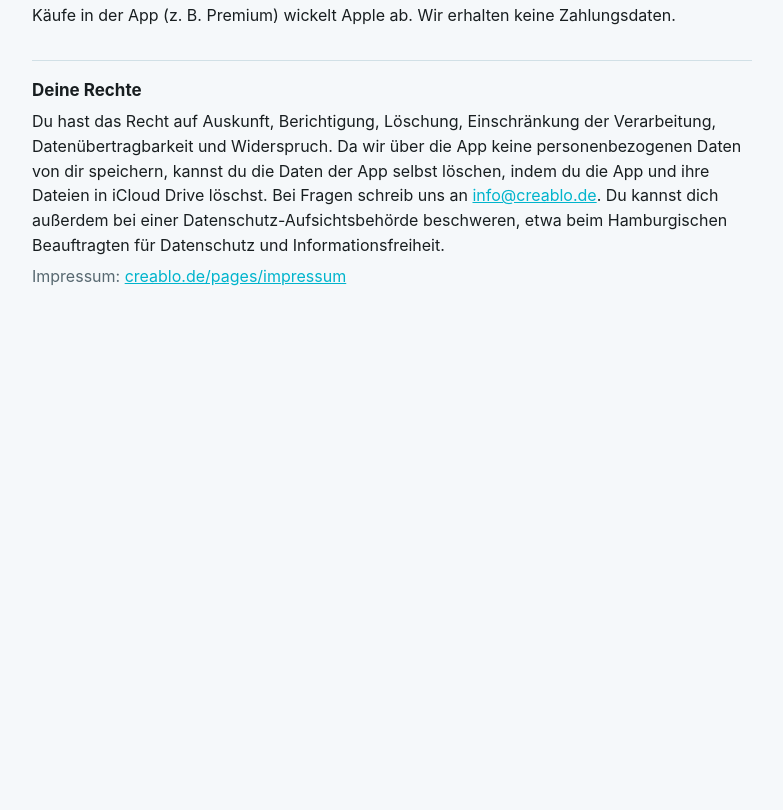
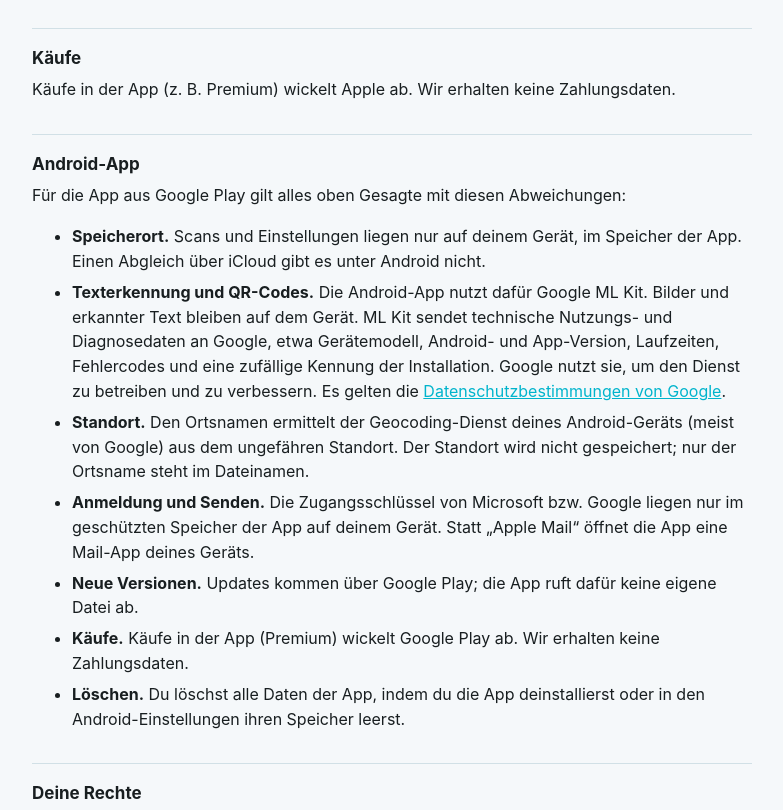
Before and after one commit to HansePansen/HansePansen.github.io, a plain HTML site: page superscanner/datenschutz.html in a window 1280 px wide. Shown: the part 1628-2438 px from the top of the page, without its empty margins (248-1031 px from the left). Before the commit the page ends 1987 px from the top, so only its background shows below. Drawn offline with Linux system fonts and the light colour scheme.

Commit message:
Superscanner: Datenschutzerklärung um die Android-App ergänzt
Co-Authored-By: Claude Opus 5.5 <noreply@anthropic.com>

```diff
--- a/superscanner/datenschutz.html
+++ b/superscanner/datenschutz.html
@@ -19,7 +19,7 @@
 <body>
 <main>
 <h1>Datenschutzerklärung zur App „CR Superscanner“</h1>
-<p class="muted">Stand: Oktober 2026</p>
+<p class="muted">Stand: November 2026 · gilt für die App für iPhone, iPad und Mac sowie für Android (Abweichungen unter „Android-App“)</p>
 
 <h2>Verantwortlich</h2>
 <p>CREABLO GmbH, Rennbahnstraße 2, 22111 Hamburg, Deutschland<br>
@@ -27,7 +27,7 @@ Telefon +49 40 2549 9104 · <a href="mailto:info@creablo.de">info@creablo.de</a>
 Vertreten durch Hannes Kutzke</p>
 
 <h2>Das Wichtigste vorweg</h2>
-<p>Die App braucht kein Konto bei uns. Deine Scans und Einstellungen bleiben auf deinen Geräten und in deinem eigenen iCloud. Die CREABLO GmbH erhält davon nichts. Die App enthält keine Werbung, keine Analyse- oder Tracking-Werkzeuge und gibt keine Daten an Dritte weiter, außer an die Dienste, die du selbst nutzt (unten beschrieben).</p>
+<p>Die App braucht kein Konto bei uns. Deine Scans und Einstellungen bleiben auf deinen Geräten und in deinem eigenen iCloud. Die CREABLO GmbH erhält davon nichts. Die App enthält keine Werbung, keine Analyse- oder Tracking-Werkzeuge und gibt keine Daten an Dritte weiter, außer an die Dienste, die du selbst nutzt (unten beschrieben). Bei der Android-App sendet die Texterkennung von Google zusätzlich technische Diagnosedaten an Google (siehe „Android-App“).</p>
 
 <h2>Scans und Einstellungen</h2>
 <p>Scans speichert die App als PDF auf deinem Gerät und – wenn iCloud Drive eingeschaltet ist – in deinem iCloud Drive, damit sie auf deinen Geräten mit derselben Apple-ID gleich sind. Einstellungen (Anzeigename, Vorlagen, Freischaltung, die ID der App) liegen ebenfalls auf dem Gerät und in deinem iCloud. Anbieter von iCloud ist Apple; es gilt die <a href="https://www.apple.com/de/legal/privacy/">Datenschutzrichtlinie von Apple</a>. Wir haben keinen Zugriff auf dein iCloud.</p>
@@ -48,6 +48,18 @@ Vertreten durch Hannes Kutzke</p>
 <h2>Käufe</h2>
 <p>Käufe in der App (z. B. Premium) wickelt Apple ab. Wir erhalten keine Zahlungsdaten.</p>
 
+<h2>Android-App</h2>
+<p>Für die App aus Google Play gilt alles oben Gesagte mit diesen Abweichungen:</p>
+<ul>
+<li><strong>Speicherort.</strong> Scans und Einstellungen liegen nur auf deinem Gerät, im Speicher der App. Einen Abgleich über iCloud gibt es unter Android nicht.</li>
+<li><strong>Texterkennung und QR-Codes.</strong> Die Android-App nutzt dafür Google ML Kit. Bilder und erkannter Text bleiben auf dem Gerät. ML Kit sendet technische Nutzungs- und Diagnosedaten an Google, etwa Gerätemodell, Android- und App-Version, Laufzeiten, Fehlercodes und eine zufällige Kennung der Installation. Google nutzt sie, um den Dienst zu betreiben und zu verbessern. Es gelten die <a href="https://policies.google.com/privacy?hl=de">Datenschutzbestimmungen von Google</a>.</li>
+<li><strong>Standort.</strong> Den Ortsnamen ermittelt der Geocoding-Dienst deines Android-Geräts (meist von Google) aus dem ungefähren Standort. Der Standort wird nicht gespeichert; nur der Ortsname steht im Dateinamen.</li>
+<li><strong>Anmeldung und Senden.</strong> Die Zugangsschlüssel von Microsoft bzw. Google liegen nur im geschützten Speicher der App auf deinem Gerät. Statt „Apple Mail“ öffnet die App eine Mail-App deines Geräts.</li>
+<li><strong>Neue Versionen.</strong> Updates kommen über Google Play; die App ruft dafür keine eigene Datei ab.</li>
+<li><strong>Käufe.</strong> Käufe in der App (Premium) wickelt Google Play ab. Wir erhalten keine Zahlungsdaten.</li>
+<li><strong>Löschen.</strong> Du löschst alle Daten der App, indem du die App deinstallierst oder in den Android-Einstellungen ihren Speicher leerst.</li>
+</ul>
+
 <h2>Deine Rechte</h2>
 <p>Du hast das Recht auf Auskunft, Berichtigung, Löschung, Einschränkung der Verarbeitung, Datenübertragbarkeit und Widerspruch. Da wir über die App keine personenbezogenen Daten von dir speichern, kannst du die Daten der App selbst löschen, indem du die App und ihre Dateien in iCloud Drive löschst. Bei Fragen schreib uns an <a href="mailto:info@creablo.de">info@creablo.de</a>. Du kannst dich außerdem bei einer Datenschutz-Aufsichtsbehörde beschweren, etwa beim Hamburgischen Beauftragten für Datenschutz und Informationsfreiheit.</p>
 
```
